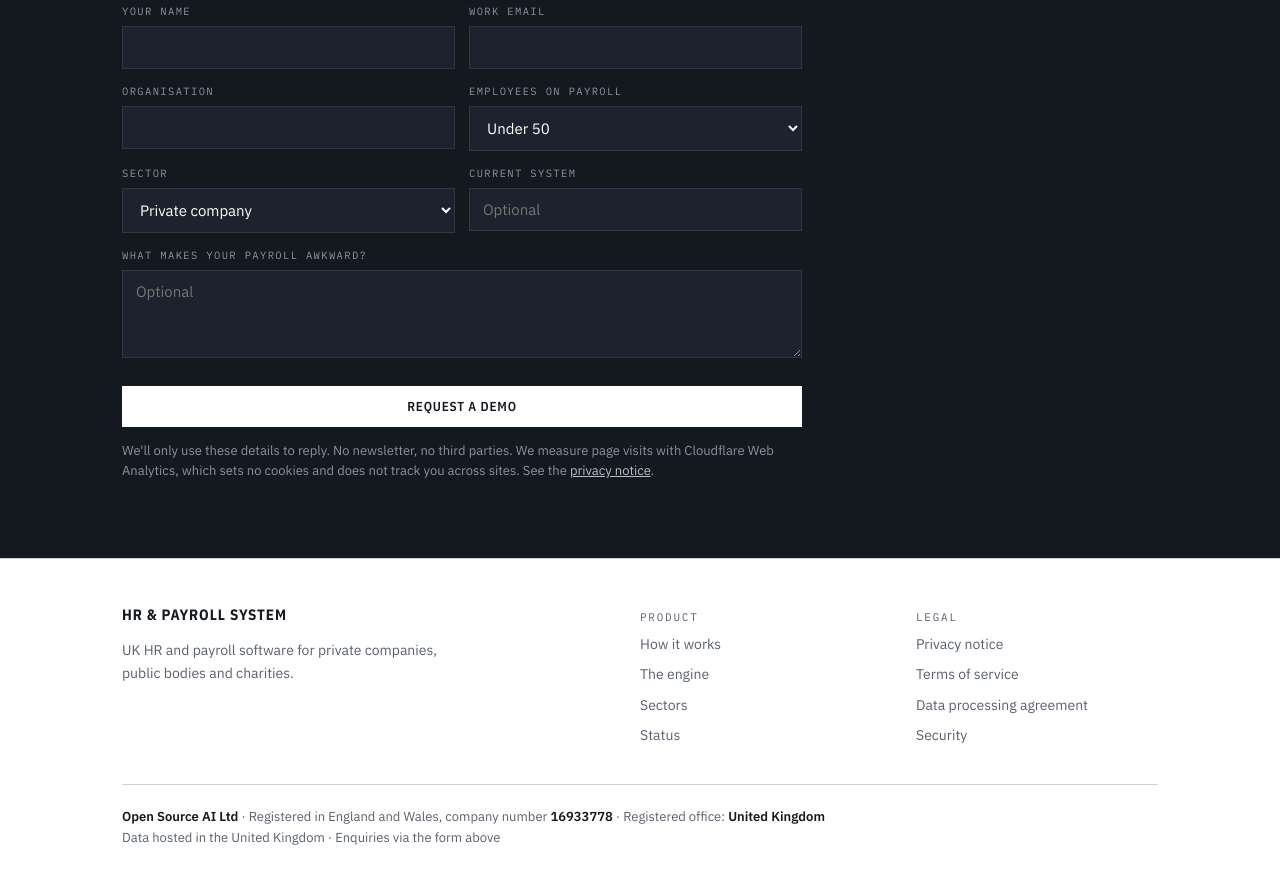
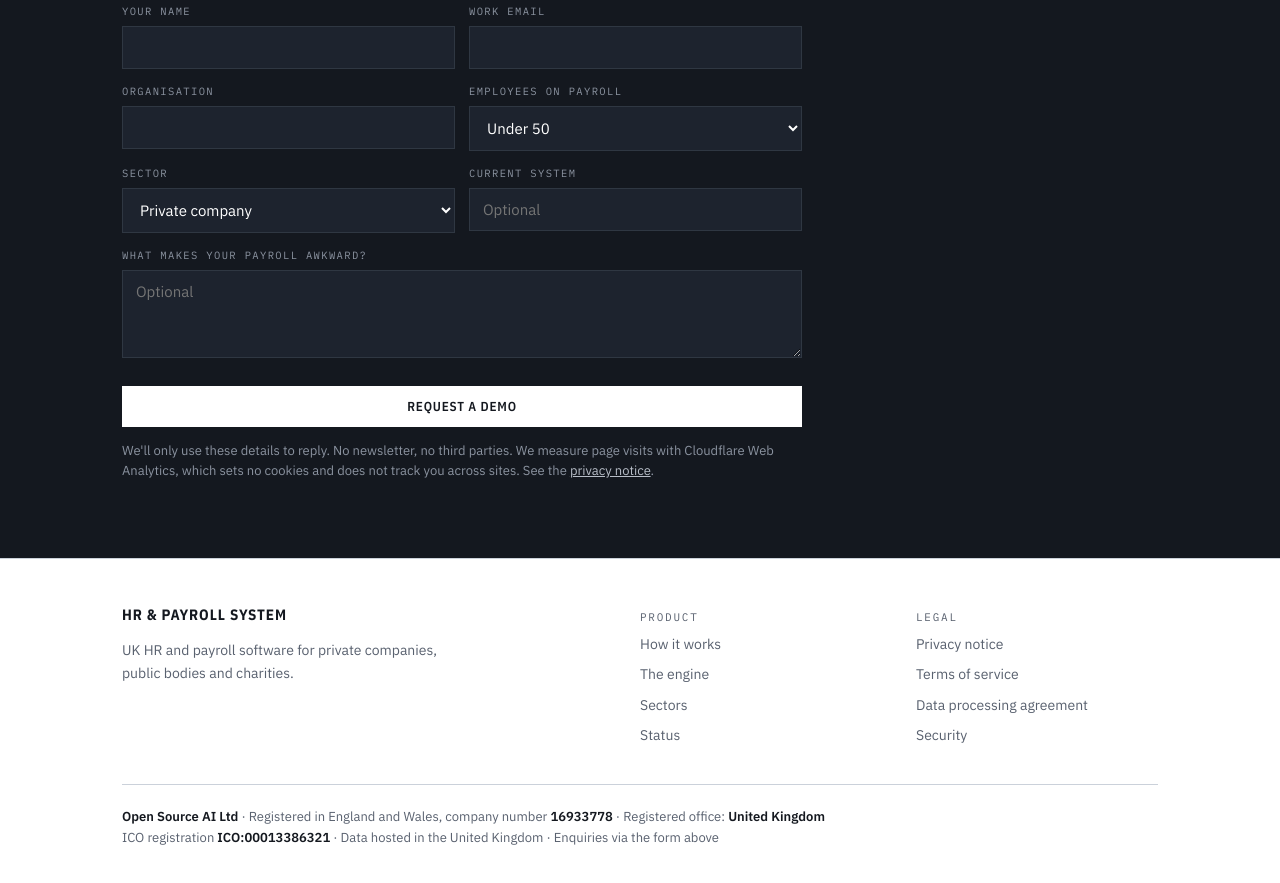
Before and after one commit to drk230513/hr-payrollsystem, a plain HTML site: page site/index.html in a window 1280 px wide. Shown: the part 7767-8650 px from the top of the page. Drawn offline with nearby package versions, Linux system fonts and the light colour scheme.

Commit message:
Add ICO registration reference

```diff
--- a/site/index.html
+++ b/site/index.html
@@ -576,7 +576,7 @@ footer{background:var(--card);border-top:1px solid var(--rule);padding:44px 0 52
     <div class="foot-note">
       <b>Open Source AI Ltd</b> · Registered in England and Wales, company number <b>16933778</b> ·
       Registered office: <b>United Kingdom</b><br>
-      Data hosted in the United Kingdom · Enquiries via the form above
+      ICO registration <b>ICO:00013386321</b> · Data hosted in the United Kingdom · Enquiries via the form above
     </div>
   </div>
 </footer>
```
Also changed, not shown: site/privacy.html (+2 -0 lines).
